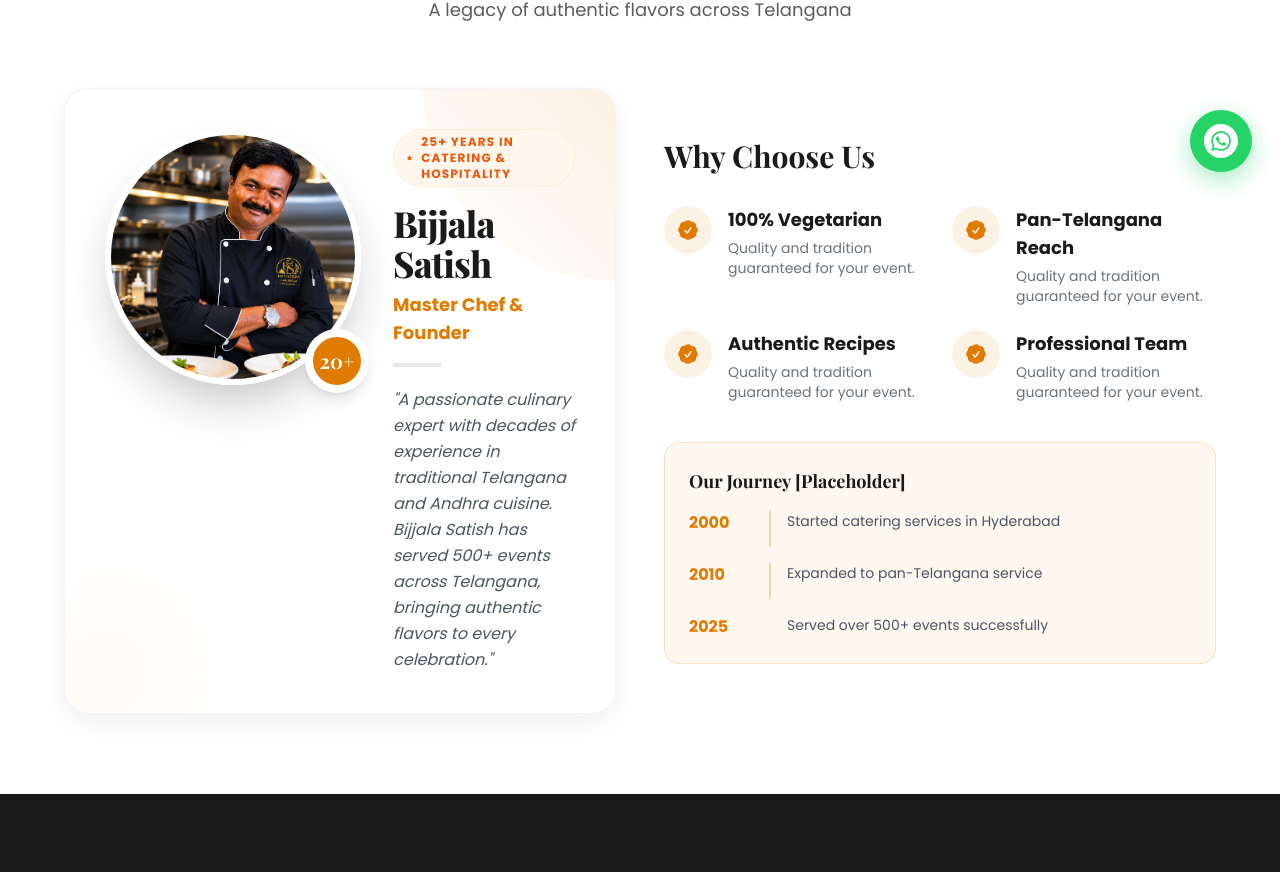
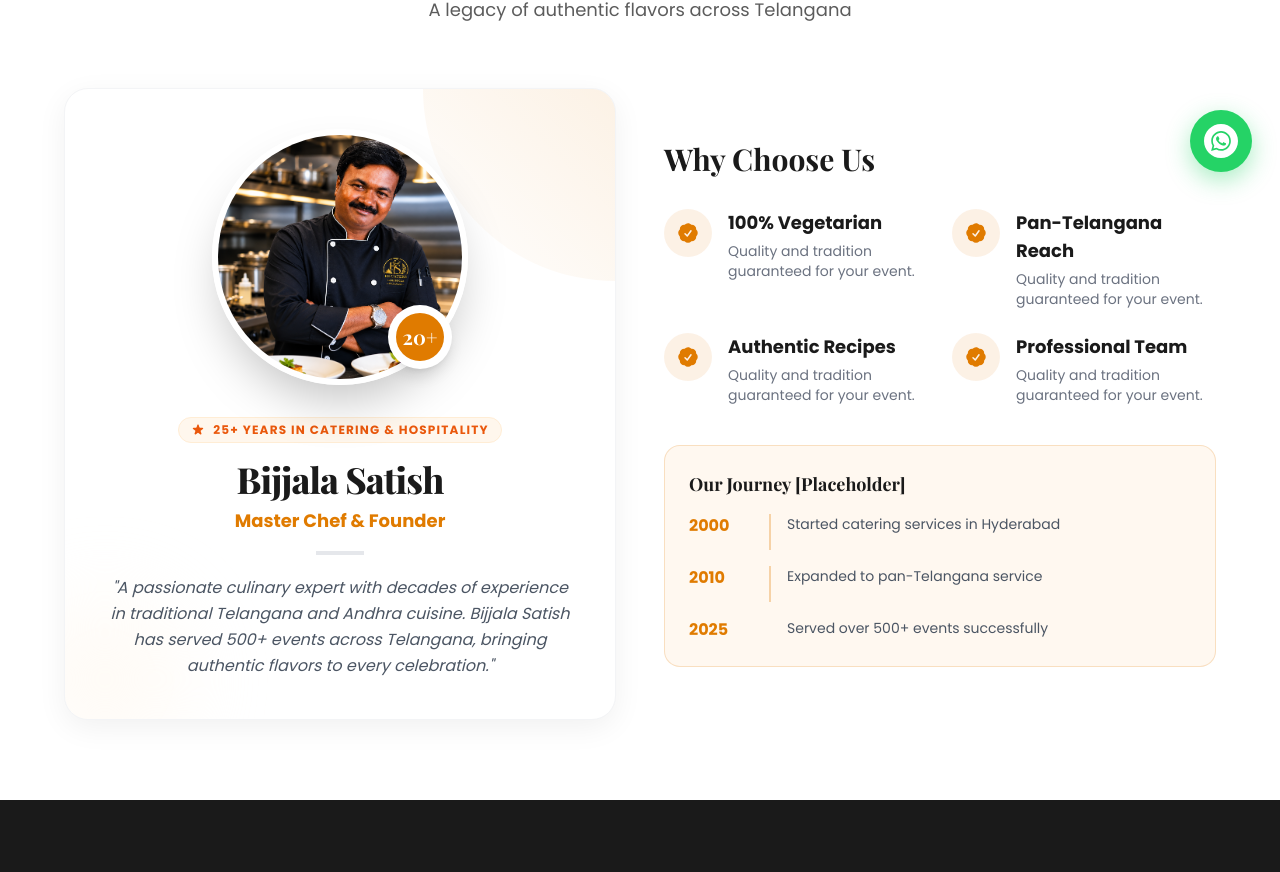
Before and after one commit to katkurisanjay/bsc, a React (Vite) app: page /about in a window 1280 px wide. Shown: the part 600-1472 px from the top of the page. Built offline with nearby package versions, Linux system fonts and the light colour scheme; a web font is replaced by a local one.

Commit message:
style: stack founder text vertically under the portrait image

```diff
--- a/src/components/About.jsx
+++ b/src/components/About.jsx
@@ -24,9 +24,9 @@ export default function About() {
             <div className="absolute top-0 right-0 w-48 h-48 bg-gradient-to-bl from-saffron/10 to-transparent rounded-bl-full -z-0"></div>
             <div className="absolute -left-10 -bottom-10 w-40 h-40 bg-orange-50 rounded-full blur-2xl -z-0 opacity-50"></div>
 
-            <div className="relative z-10 flex flex-col sm:flex-row items-center sm:items-start gap-8">
+            <div className="relative z-10 flex flex-col items-center gap-6 text-center">
               {/* Photo */}
-              <div className="relative flex-shrink-0 mx-auto sm:mx-0">
+              <div className="relative flex-shrink-0 mx-auto">
                 <div className="w-48 h-48 sm:w-56 sm:h-56 lg:w-64 lg:h-64 rounded-full border-[6px] border-white shadow-2xl overflow-hidden group-hover:scale-105 transition-transform duration-500">
                   <img
                     src="/master chef.png"
@@ -34,7 +34,7 @@ export default function About() {
                     className="w-full h-full object-cover"
                   />
                 </div>
-                <div className="absolute bottom-2 right-2 sm:-bottom-2 sm:-right-2 bg-white p-2 rounded-full shadow-lg">
+                <div className="absolute bottom-2 right-2 sm:bottom-4 sm:right-4 bg-white p-2 rounded-full shadow-lg">
                   <div className="bg-saffron text-white w-12 h-12 rounded-full flex items-center justify-center font-display font-bold text-xl">
                     20+
                   </div>
@@ -42,7 +42,7 @@ export default function About() {
               </div>
 
               {/* Text */}
-              <div className="text-center sm:text-left flex-1">
+              <div className="flex-1 flex flex-col items-center mt-2">
                 <div className="inline-flex items-center gap-2 px-3 py-1 bg-orange-50 border border-orange-100 rounded-full text-xs font-bold text-orange-600 tracking-widest uppercase mb-4">
                   <svg className="w-3.5 h-3.5" fill="currentColor" viewBox="0 0 20 20"><path d="M9.049 2.927c.3-.921 1.603-.921 1.902 0l1.07 3.292a1 1 0 00.95.69h3.462c.969 0 1.371 1.24.588 1.81l-2.8 2.034a1 1 0 00-.364 1.118l1.07 3.292c.3.921-.755 1.688-1.54 1.118l-2.8-2.034a1 1 0 00-1.175 0l-2.8 2.034c-.784.57-1.838-.197-1.539-1.118l1.07-3.292a1 1 0 00-.364-1.118L2.98 8.72c-.783-.57-.38-1.81.588-1.81h3.461a1 1 0 00.951-.69l1.07-3.292z"></path></svg>
                   {t.founderExp}
@@ -51,8 +51,8 @@ export default function About() {
                   {t.founderName}
                 </h3>
                 <p className="font-body text-saffron font-bold text-lg mb-4">{t.founderTitle}</p>
-                <div className="w-12 h-1 bg-gray-200 mb-5 mx-auto sm:mx-0"></div>
-                <p className="font-body text-gray-600 text-base leading-relaxed italic">
+                <div className="w-12 h-1 bg-gray-200 mb-5 mx-auto"></div>
+                <p className="font-body text-gray-600 text-base leading-relaxed italic max-w-lg">
                   "{t.founderBio}"
                 </p>
               </div>
```
